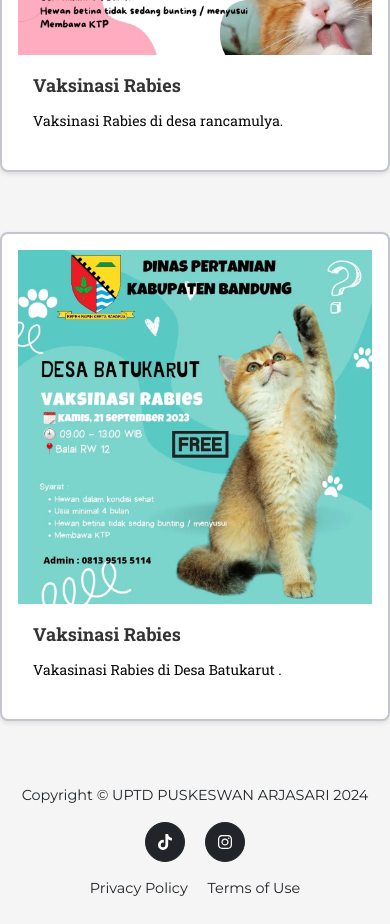
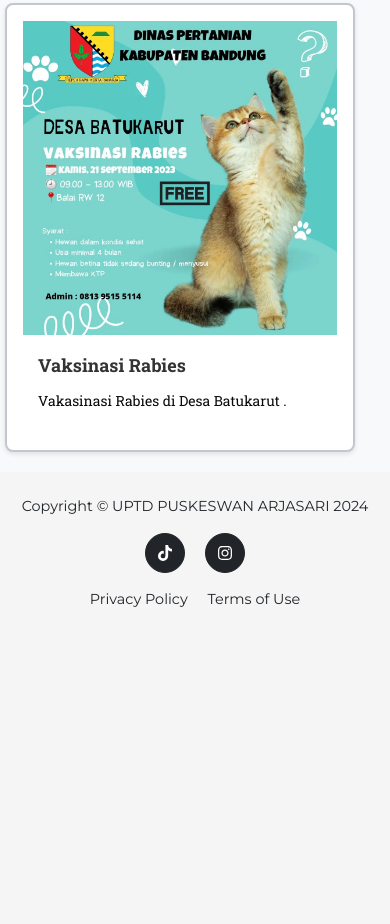
Before and after one commit to allanurin/PustuArjasari, a plain HTML site: page news.html in a window 390 px wide. Shown: the part 4558-5482 px from the top of the page. After the commit the page ends 5193 px from the top, so only its background shows below. Drawn offline with nearby package versions, Linux system fonts and the light colour scheme.

Commit message:
fix: responsive
Memperbaiki responsive navbar pada semua halaman, memperbaiki component halaman dan kode pada file

```diff
--- a/css/custom.css
+++ b/css/custom.css
@@ -1349,23 +1349,17 @@
 }
 
 
-.news-container {
-    display: grid;
-    grid-template-columns: repeat(3, 1fr); /* Default: 3 kolom */
-    gap: 20px;
+.news-container{
+    display: flex;
+    flex-wrap: wrap;
     justify-content: center;
-    margin-top: 30px;
-}
-
-@media screen and (max-width: 768px) {
-    .news-container {
-        grid-template-columns: repeat(1, 1fr);
-    }
-
+    gap: 30px;
+    margin-top: 125px;
 }
 
 .news-item {
     display: grid;
+    width: 350px;
     margin-bottom: 20px;
     background: #fff;
     border-radius: 8px;
--- a/news.html
+++ b/news.html
@@ -82,7 +82,7 @@
   <!-- Masthead-->
 
 
-  <div class="news-container">
+  <div class="news-container bg-light" >
     <div class="news-item">
       <img src="./assets/img/news/jadwal.png" alt="News Image">
       <div class="news-content">
@@ -162,20 +162,20 @@
 
   <!-- Footer-->
   <footer class="footer py-4">
-    <div class="container">
-      <div class="row align-items-center">
-        <div class="col-lg-4 text-lg-start">Copyright &copy; UPTD PUSKESWAN ARJASARI 2024</div>
+    <div class="container d-flex bg-body-tertiary justify-content-between align-items-center">
+
+            <div class=" text-lg-start">Copyright &copy; UPTD PUSKESWAN ARJASARI 2024</div>
             <div class="col-lg-4 my-3 my-lg-0">
-          <a class="btn btn-dark btn-social mx-2" href="https://www.tiktok.com/@puskeswan.arjasari?_t=8sJdpYPqLqi&_r=1"
-            aria-label="tiktok"><i class="fab fa-tiktok"></i></a>
                 <a class="btn btn-dark btn-social mx-2"
-            href="https://www.instagram.com/pustu.arjasari?igsh=MTFqeXRqcTJzeXByNA==" aria-label="instagram"><i
-              class="fab fa-instagram"></i></a>
+                    href="https://www.tiktok.com/@puskeswan.arjasari?_t=8sJdpYPqLqi&_r=1" aria-label="tiktok"><i
+                        class="fab fa-tiktok"></i></a>
+                <a class="btn btn-dark btn-social mx-2"
+                    href="https://www.instagram.com/pustu.arjasari?igsh=MTFqeXRqcTJzeXByNA=="
+                    aria-label="instagram"><i class="fab fa-instagram"></i></a>
             </div>
             <div class="col-lg-4 text-lg-end">
                 <a class="link-dark text-decoration-none me-3" href="#!">Privacy Policy</a>
                 <a class="link-dark text-decoration-none" href="#!">Terms of Use</a>
-        </div>
             </div>
     </div>
 </footer>
```
Also changed, not shown: pendaftaran.html (+2 -1 lines), css/styles.css. Lines whose indentation alone changed are shown as unchanged.
